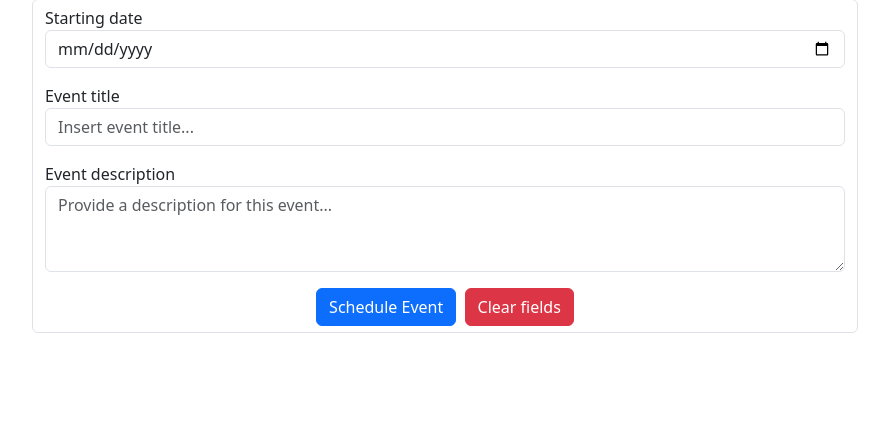
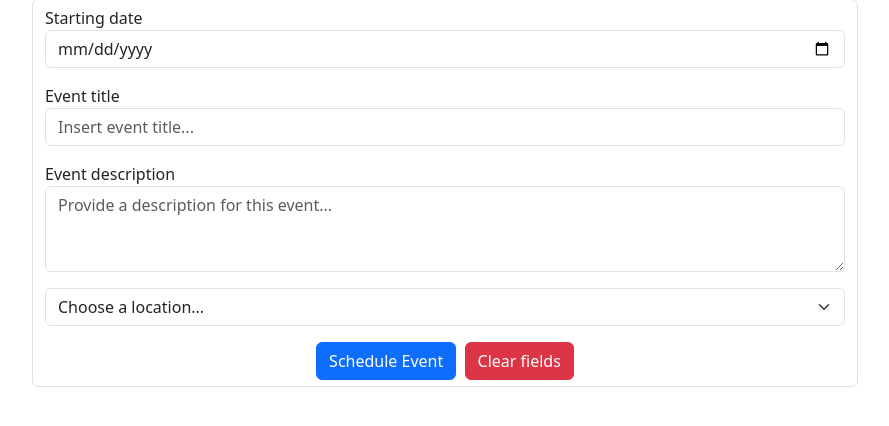
Before and after one commit to BeneditoBraimo/trm, a Django app: page /trm/addEvent/ in a window 1280 px wide. Shown: the part 105-531 px from the top of the page, without its empty margins (195-1084 px from the left). Run offline with Django 5.2, Linux system fonts and the light colour scheme.

Commit message:
added <select> field to display list of locations in the form

```diff
--- a/trmWeb/trm/templates/addEventForm.html
+++ b/trmWeb/trm/templates/addEventForm.html
@@ -24,6 +24,15 @@
                 placeholder="Provide a description for this event..."></textarea>
             </p>
         </div>
+        <div class="mb-3">
+            <select class="form-select mb-3" aria-label="Select the location...">
+                <option selected>Choose a location...</option>
+                {% for location in locations %}
+                    <option value="{{location.id}}">{{location.name}}</option>
+                {% endfor %}
+            </select>
+
+        </div>
         <div class="container d-flex justify-content-center">
             <button class="btn btn-primary" type="submit">Schedule Event</button>
             &nbsp;&nbsp;
```
